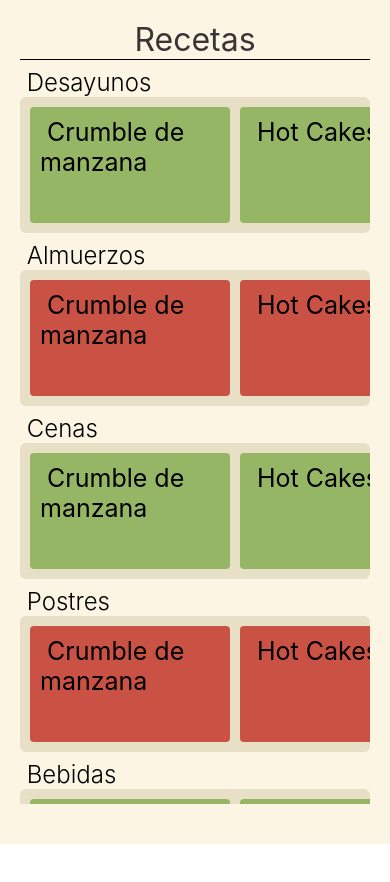
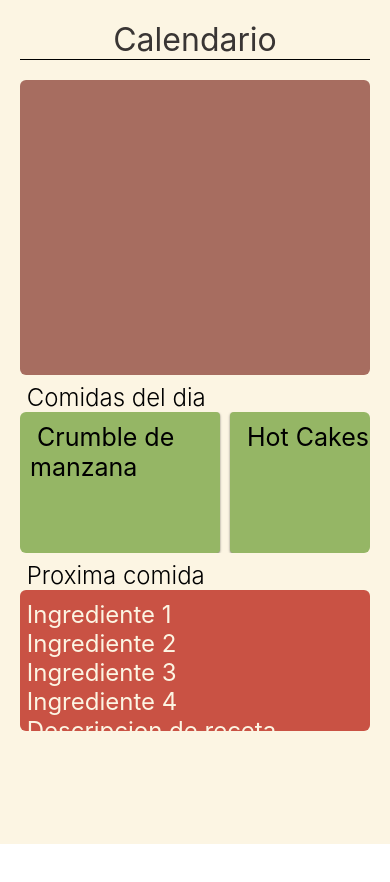
Before and after one commit to SamuelNarciso/CalendaxoFood, a React Native app: screen / in a window 390 px wide. Shown: the top 882 px of the page. After the commit the page ends 844 px from the top, so only its background shows below. Built offline with nearby package versions, Linux system fonts and the light colour scheme.

Commit message:
Screen de calendario creada

```diff
--- a/App.tsx
+++ b/App.tsx
@@ -2,6 +2,7 @@ import React from 'react';
 import {
   SafeAreaView, StatusBar
 } from 'react-native';
+import CalendarioScreen from './src/screens/CalendarioScreen';
 import PrincipalScreen from './src/screens/PrincipalScreen';
 import RecetasScreen from './src/screens/RecetasScreen';
 import { styles } from './src/theme/appTheme';
@@ -15,9 +16,10 @@ const App = () => {
   return (
 
     <SafeAreaView style={styles.fondo} >
-      <StatusBar backgroundColor={ styles.fondo.backgroundColor  } barStyle='dark-content'/>
+      <StatusBar backgroundColor={styles.fondo.backgroundColor} barStyle='dark-content' />
       {/* <PrincipalScreen /> */}
-      <RecetasScreen/>
+      {/* <RecetasScreen/> */}
+      <CalendarioScreen />
     </SafeAreaView>
   );
 };
--- /dev/null
+++ b/src/screens/CalendarioScreen.tsx
@@ -0,0 +1,125 @@
+import React from 'react';
+import { styles } from '../theme/appTheme';
+import {
+    ScrollView,
+    Text,
+    TouchableOpacity,
+    View
+} from 'react-native';
+const CalendarioScreen = () => {
+    return (<View style={styles.principalContainer}>
+        <View style={{ borderBottomWidth: 1, borderStyle: 'solid', borderBottomColor: '#000' }}>
+            <Text style={styles.textoCabecera} > Calendario </Text>
+
+        </View>
+
+        <View style={styles.calendario}>
+
+        </View>
+
+        {/* Comidas del dia */}
+        <View style={styles.contenedorItems} >
+            <Text style={{ color: '#000', fontSize: 24, fontWeight: '300' }} > Comidas del dia</Text>
+            <ScrollView style={styles.scrollView} horizontal={true}>
+
+                <TouchableOpacity style={{ ...styles.btnCuadrado, ...styles.btnRectangular }}>
+                    <View>
+                        <Text
+                            // numberOfLines={1}
+                            adjustsFontSizeToFit
+                            style={{ fontSize: 25, marginBottom: 20 }} > Crumble de manzana  </Text>
+                    </View>
+                </TouchableOpacity>
+
+
+                <TouchableOpacity style={{ ...styles.btnCuadrado, ...styles.btnRectangular }}>
+                    <View>
+                        <Text
+                            // numberOfLines={1}
+                            adjustsFontSizeToFit
+                            style={{ fontSize: 25, marginBottom: 20 }} > Hot Cakes </Text>
+                    </View>
+                </TouchableOpacity>
+
+                <TouchableOpacity style={{ ...styles.btnCuadrado, ...styles.btnRectangular }}>
+                    <View>
+                        <Text
+                            // numberOfLines={1}
+                            adjustsFontSizeToFit
+                            style={{ fontSize: 25, marginBottom: 20 }} > Pan Frances </Text>
+                    </View>
+                </TouchableOpacity>
+
+                <TouchableOpacity style={{ ...styles.btnCuadrado, ...styles.btnRectangular }}>
+                    <View>
+                        <Text
+                            // numberOfLines={1}
+                            adjustsFontSizeToFit
+                            style={{ fontSize: 25, marginBottom: 20 }} > Atole de arroz </Text>
+                    </View>
+                </TouchableOpacity>
+
+
+            </ScrollView>
+        </View>
+
+        {/* Proxima comida */}
+        <View style={{ ...styles.contenedorItems }} >
+            <Text style={{ color: '#000', fontSize: 24, fontWeight: '300' }} > Proxima comida</Text>
+            <ScrollView style={{ ...styles.scrollView, backgroundColor: '#C95244' }} >
+                {/* <TextInput multiline={true} numberOfLines={100} style={{ color: '#000',fontSize: 24}} > */}
+                <Text style={{ paddingTop:10, color: '#FCF5E3', fontSize: 24 }} > Ingrediente 1</Text>
+                <Text style={{ color: '#FCF5E3', fontSize: 24 }} > Ingrediente 2</Text>
+                <Text style={{ color: '#FCF5E3', fontSize: 24 }} > Ingrediente 3</Text>
+                <Text style={{ color: '#FCF5E3', fontSize: 24 }} > Ingrediente 4</Text>
+                <Text style={{ color: '#FCF5E3', fontSize: 24 }} > Descripcion de receta </Text>
+                <Text style={{ color: '#FCF5E3', fontSize: 24 }} > Descripcion de receta </Text>
+                <Text style={{ color: '#FCF5E3', fontSize: 24 }} > Descripcion de receta </Text>
+                <Text style={{ color: '#FCF5E3', fontSize: 24 }} > Descripcion de receta </Text>
+                <Text style={{ color: '#FCF5E3', fontSize: 24 }} > Descripcion de receta </Text>
+                <Text style={{ color: '#FCF5E3', fontSize: 24 }} > Descripcion de receta </Text>
+                {/* </TextInput> */}
+            </ScrollView>
+        </View>
+
+    </View>);
+}
+export default CalendarioScreen;
+
+
+// Si pudiera comenzar a ser
+// La mitad de lo que crees de mi
+
+// Cualquier cosa podría hacer
+// Y podría aprender amar
+// Como tú...
+
+// Como
+// Como tu...
+
+// Siempre creí que sería malo
+// Y ahora se que es verdad
+
+// Porque, tu eres tan bueno
+// Y no soy como tu
+
+// Te has ido hoy
+// Y yo te adoro
+// Quisiera saber
+
+// ¿Que te hace pensar... que especial soy ?
+
+//     Si pudiera comenzar a ser
+// Algo que este bien para ti
+
+// Cualquier cosa podría hacer
+// Y podría aprender... amar...
+
+// Cuando veo que actúas asi
+// Me pregunto cuando volverás
+
+// Cualquier cosa podría hacer
+// Y podría aprender amar
+// Como tú
+// Como tú
+// Amarme como tú
--- a/src/theme/appTheme.tsx
+++ b/src/theme/appTheme.tsx
@@ -1,54 +1,71 @@
 import { StyleSheet } from 'react-native';
 export const styles = StyleSheet.create({
-    fondo:{
-        backgroundColor:'#FCF5E3',
+    fondo: {
+        backgroundColor: '#FCF5E3',
         flex: 1,
-        color:'#000000',
+        color: '#000000',
 
     },
     principalContainer: {
         flex: 1,
-         paddingHorizontal: 20,
+        paddingHorizontal: 20,
         justifyContent: 'flex-start',
 
-        backgroundColor:'#FCF5E3',
-        color:'#393534',
-        display:'flex',
+        backgroundColor: '#FCF5E3',
+        color: '#393534',
+        display: 'flex',
     },
-    textoCabecera:{
-        marginTop:20,
-        color:'#393534',
-        textAlign:'center',
-        fontSize:32
+    textoCabecera: {
+        marginTop: 20,
+        color: '#393534',
+        textAlign: 'center',
+        fontSize: 32
 
     },
-    contenedorItems:{
-        marginTop:8,
-        width:'100%',
-         height:165,
+    contenedorItems: {
+         marginTop: 8,
+        width: '100%',
+        height: 170,
     },
     scrollView: {
-        backgroundColor: '#E7DFC6',
-        borderRadius:6,
-        padding:10,
-        width:'100%',
-        height:20,
-        display:'flex',
+        // backgroundColor: '#E7DFC6',
+        borderRadius: 6,
+        // padding: 10,
+        width: '100%',
+        height: 20,
+        display: 'flex',
 
     },
 
-    btnCuadrado:{
+    btnCuadrado: {
 
-        borderRadius:4,
-        backgroundColor:'#95B665',
-        width:100,
+        borderRadius: 4,
+        backgroundColor: '#95B665',
+        width: 100,
         // height:100,
-        marginRight:10,
-        justifyContent:'flex-end',
-        padding:10,
+        marginRight: 10,
+        justifyContent: 'flex-end',
+        padding: 10,
     },
-    btnRectangular:{
-        justifyContent:'flex-start',
-        width:200,
+    btnRectangular: {
+        justifyContent: 'flex-start',
+        width: 200,
+
+        shadowColor: "#000",
+        shadowOffset: {
+            width: 0,
+            height: 1,
+        },
+        shadowOpacity: 0.52,
+        shadowRadius: 2.22,
+        elevation: 5,
+
     },
+    calendario:{
+    backgroundColor: '#A76D60',
+    width: '100%',
+    height: '35%',
+    borderRadius:6,
+    marginTop:20
+    }
 })
```
